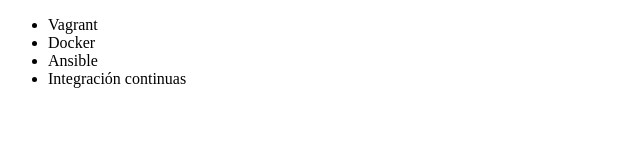
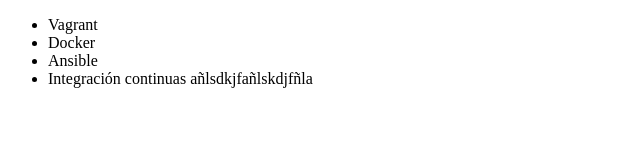
Before and after one commit to miguelsoliz/alura-git, a plain HTML site: page index.html in a window 1280 px wide. Shown: the whole page, without its empty margins (0-640 px from the left). Drawn offline with Linux system fonts and the light colour scheme.

Commit message:
renombrando curso de integhracion

```diff
--- a/index.html
+++ b/index.html
@@ -9,7 +9,7 @@
          <li> Vagrant </li>
          <li> Docker </li>
          <li> Ansible </li>
-         <li> Integración continuas </li>
+         <li> Integración continuas añlsdkjfañlskdjfñla</li>
      </ul>
 </body>
 </html>
```
